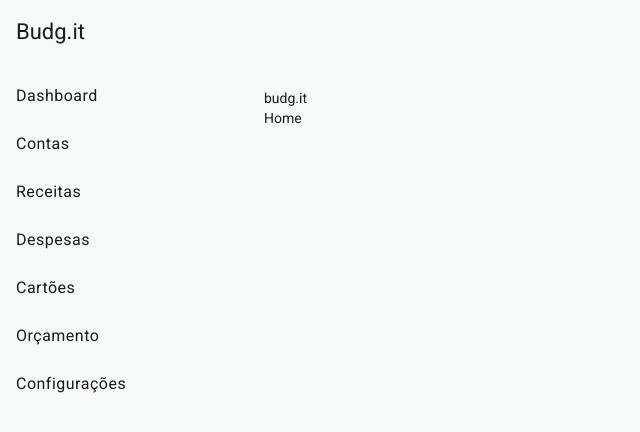
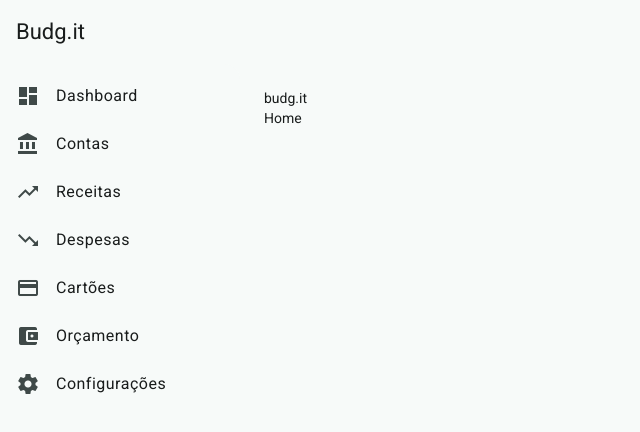
Before and after one commit to Davidrsferreira/budg.it-front, an Angular app: page / in a window 1280 px wide. Shown: the top 432 px of the page, without its empty margins (0-640 px from the left). Built offline with nearby package versions, Linux system fonts and the light colour scheme.

Commit message:
implemented dynamic navigation menu

```diff
--- a/src/app/layout/navigation/navigation.css
+++ b/src/app/layout/navigation/navigation.css
@@ -0,0 +1,3 @@
+a.active {
+  font-weight: 600;
+}
--- a/src/app/layout/navigation/navigation.html
+++ b/src/app/layout/navigation/navigation.html
@@ -1,29 +1,13 @@
 <mat-nav-list>
-      <a mat-list-item routerLink="/">
-        Dashboard
-      </a>
-
-      <a mat-list-item routerLink="/accounts">
-        Contas
-      </a>
-
-      <a mat-list-item routerLink="/incomes">
-        Receitas
-      </a>
-
-      <a mat-list-item routerLink="/expenses">
-        Despesas
-      </a>
-
-      <a mat-list-item routerLink="/cards">
-        Cartões
-      </a>
-
-      <a mat-list-item routerLink="/budget">
-        Orçamento
-      </a>
-
-      <a mat-list-item routerLink="/settings">
-        Configurações
-      </a>
-    </mat-nav-list>
+  @for (item of items; track item.route) {
+    <a
+      mat-list-item
+      [routerLink]="item.route"
+      routerLinkActive="active"
+      [routerLinkActiveOptions]="{ exact: item.route === '/' }"
+    >
+      <mat-icon matListItemIcon>{{ item.icon }}</mat-icon>
+      <span matListItemTitle>{{ item.label }}</span>
+    </a>
+  }
+</mat-nav-list>
--- a/src/app/layout/navigation/navigation.ts
+++ b/src/app/layout/navigation/navigation.ts
@@ -1,11 +1,60 @@
 import { Component } from '@angular/core';
+import { MatIconModule } from '@angular/material/icon';
 import { MatListModule } from '@angular/material/list';
-import { RouterLink } from '@angular/router';
+import { RouterLink, RouterLinkActive } from '@angular/router';
 
+interface NavigationItem {
+  label: string;
+  icon: string;
+  route: string;
+}
 @Component({
-  imports: [RouterLink, MatListModule],
+  imports: [
+    RouterLink,
+    RouterLinkActive,
+    MatListModule,
+    MatIconModule
+  ],
   selector: 'app-navigation',
   styleUrl: './navigation.css',
   templateUrl: './navigation.html',
 })
-export class Navigation {}
+export class Navigation {
+  readonly items: NavigationItem[] = [
+    {
+      label: 'Dashboard',
+      icon: 'dashboard',
+      route: '/',
+    },
+    {
+      label: 'Contas',
+      icon: 'account_balance',
+      route: '/accounts',
+    },
+    {
+      label: 'Receitas',
+      icon: 'trending_up',
+      route: '/incomes',
+    },
+    {
+      label: 'Despesas',
+      icon: 'trending_down',
+      route: '/expenses',
+    },
+    {
+      label: 'Cartões',
+      icon: 'credit_card',
+      route: '/cards',
+    },
+    {
+      label: 'Orçamento',
+      icon: 'account_balance_wallet',
+      route: '/budget',
+    },
+    {
+      label: 'Configurações',
+      icon: 'settings',
+      route: '/settings',
+    },
+  ];
+}
--- a/src/index.html
+++ b/src/index.html
@@ -13,6 +13,7 @@
       rel="stylesheet"
     />
     <link href="https://fonts.googleapis.com/icon?family=Material+Icons" rel="stylesheet" />
+    <link href="https://fonts.googleapis.com/icon?family=Material+Icons" rel="stylesheet" />
   </head>
   <body>
     <app-root></app-root>
```
